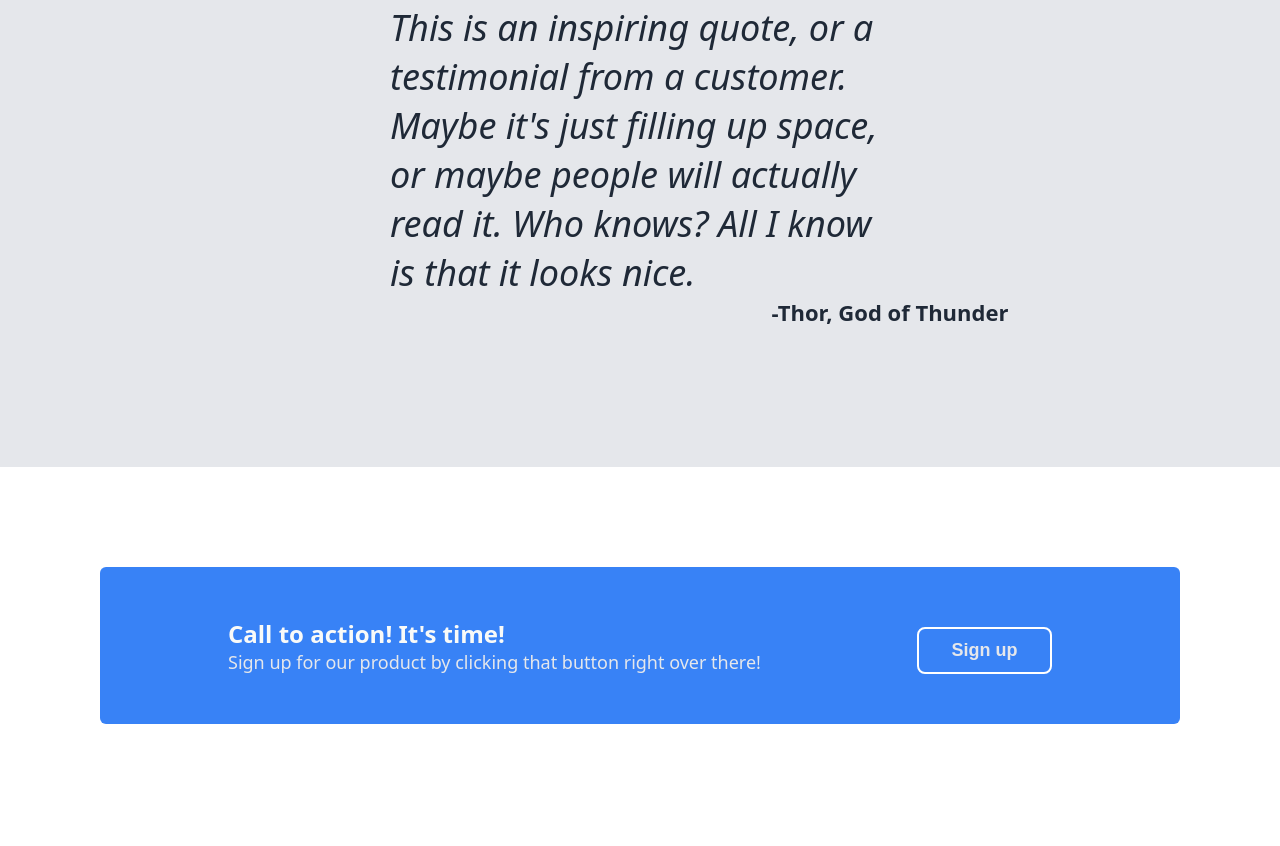
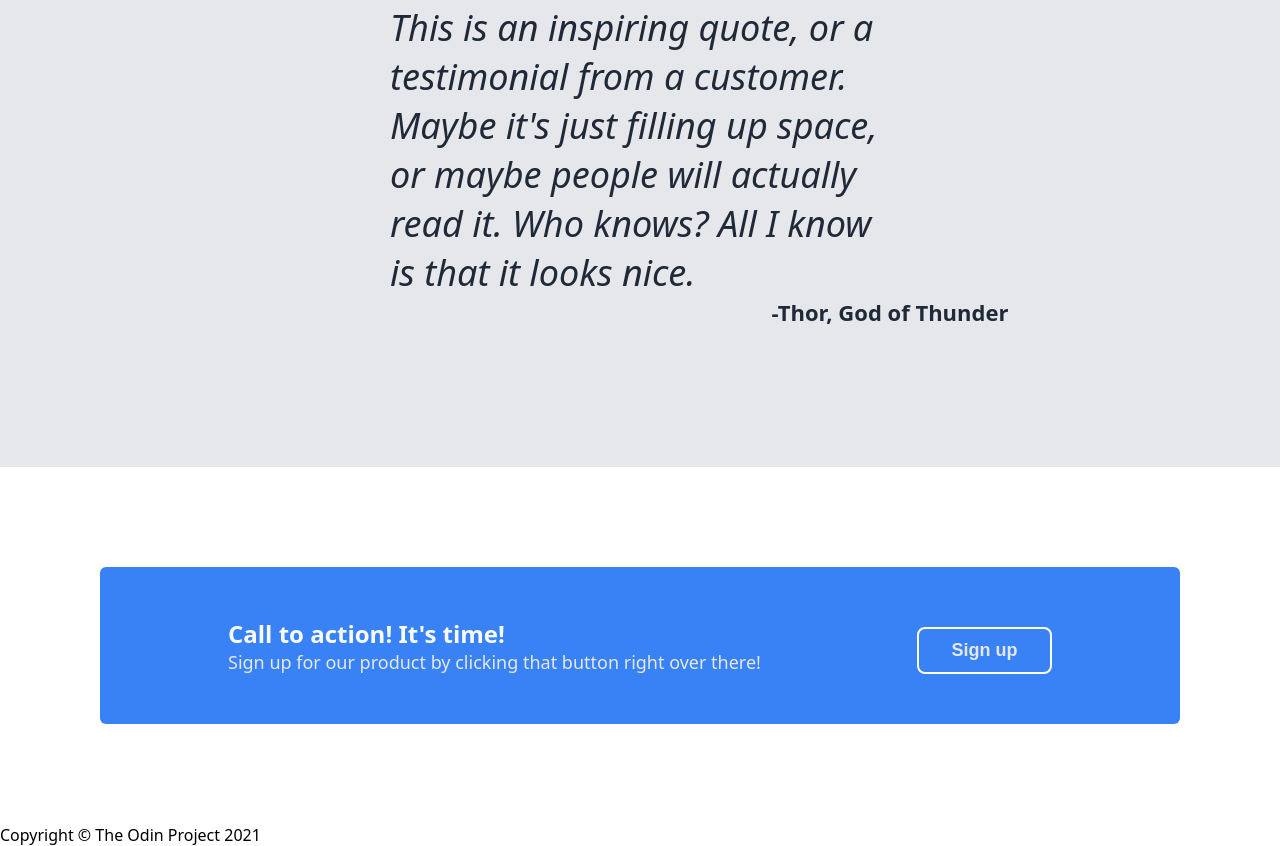
Before and after one commit to kapibaryimba0/odin-landing-page, a plain HTML site: page index.html in a window 1280 px wide. Shown: the part 1226-2072 px from the top of the page. Before the commit the page ends 2050 px from the top, so only its background shows below. Drawn offline with Linux system fonts and the light colour scheme.

Commit message:
Add html for footer section
Add div element with text about copyright

```diff
--- a/index.html
+++ b/index.html
@@ -56,5 +56,8 @@
         <button>Sign up</button>
       </div>
     </div>
+    <div class="footer">
+      <div class="odin">Copyright © The Odin Project 2021</div>
+    </div>
   </body>
 </html>
```
